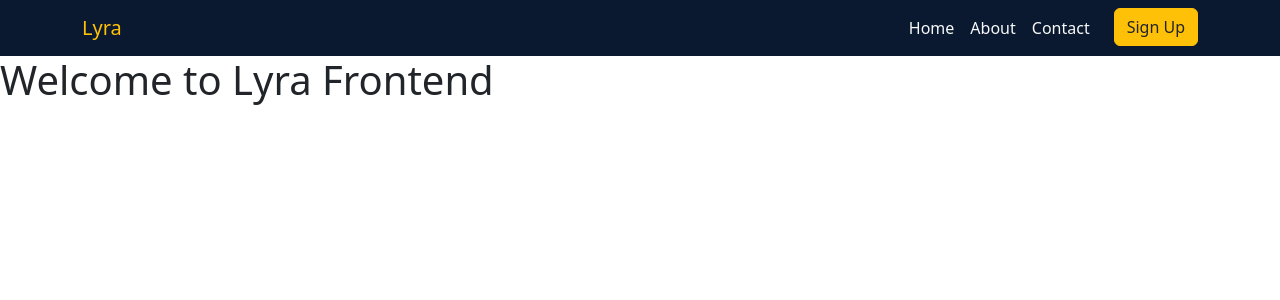
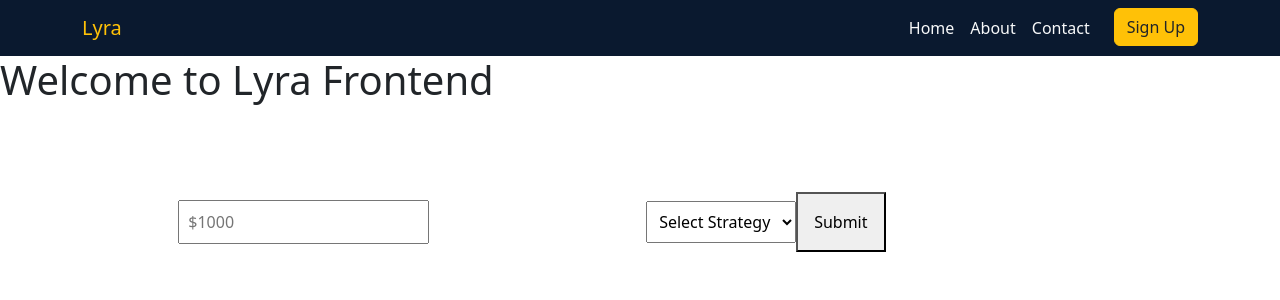
Before and after one commit to ari1811/lyra-frontend, a Next.js app: page / in a window 1280 px wide. Shown: the top 300 px of the page. Built offline with nearby package versions, Linux system fonts and the light colour scheme.

Commit message:
Update index.js

```diff
--- a/pages/index.js
+++ b/pages/index.js
@@ -1,3 +1,10 @@
+import InvestmentForm from '../components/InvestmentForm';
+
 export default function Home() {
-  return <h1>Welcome to Lyra Frontend</h1>;
+  return (
+    <div>
+      <h1>Welcome to Lyra Frontend</h1>
+      <InvestmentForm />
+    </div>
+  );
 }
```
